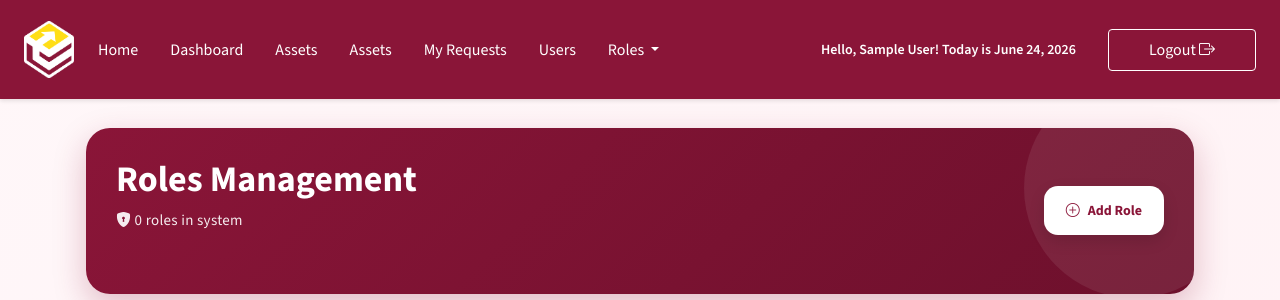
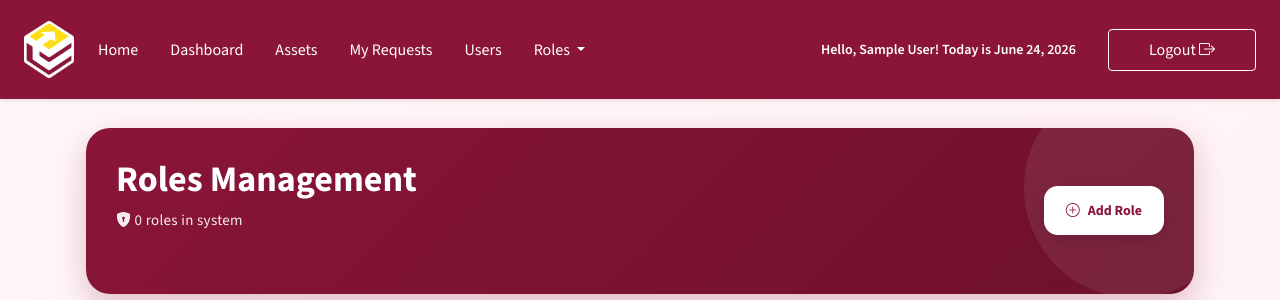
Before and after one commit to ryuzaki29/ASSET, a Django app: page /assets/roles/ in a window 1280 px wide. Shown: the top 300 px of the page. Run offline with Django 5.2, Linux system fonts and the light colour scheme; the visitor is signed in with stand-in values (Sample User, id 1); some libraries are stand-ins or nearby versions.

Commit message:
removed double asset in nav bar

```diff
--- a/assets/templates/assets/base.html
+++ b/assets/templates/assets/base.html
@@ -93,9 +93,6 @@
                             <a class="" href="{% url 'assets:dashboard' %}">
                                 Dashboard
                             </a>
-                            <a class="" href="{% url 'assets:asset_list' %}">
-                                Assets
-                            </a>
                         {% endif %}
 
                         {% if perms.assets.view_asset %}
```
